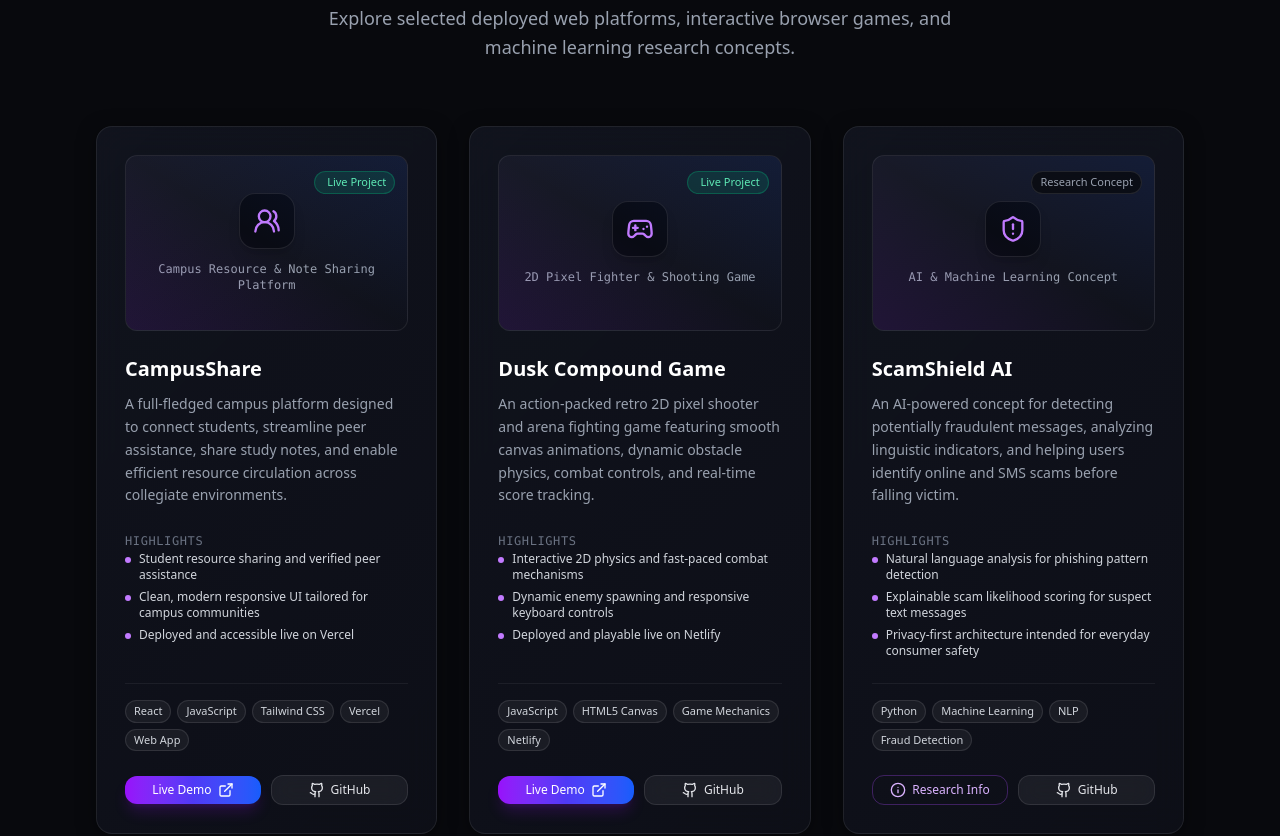
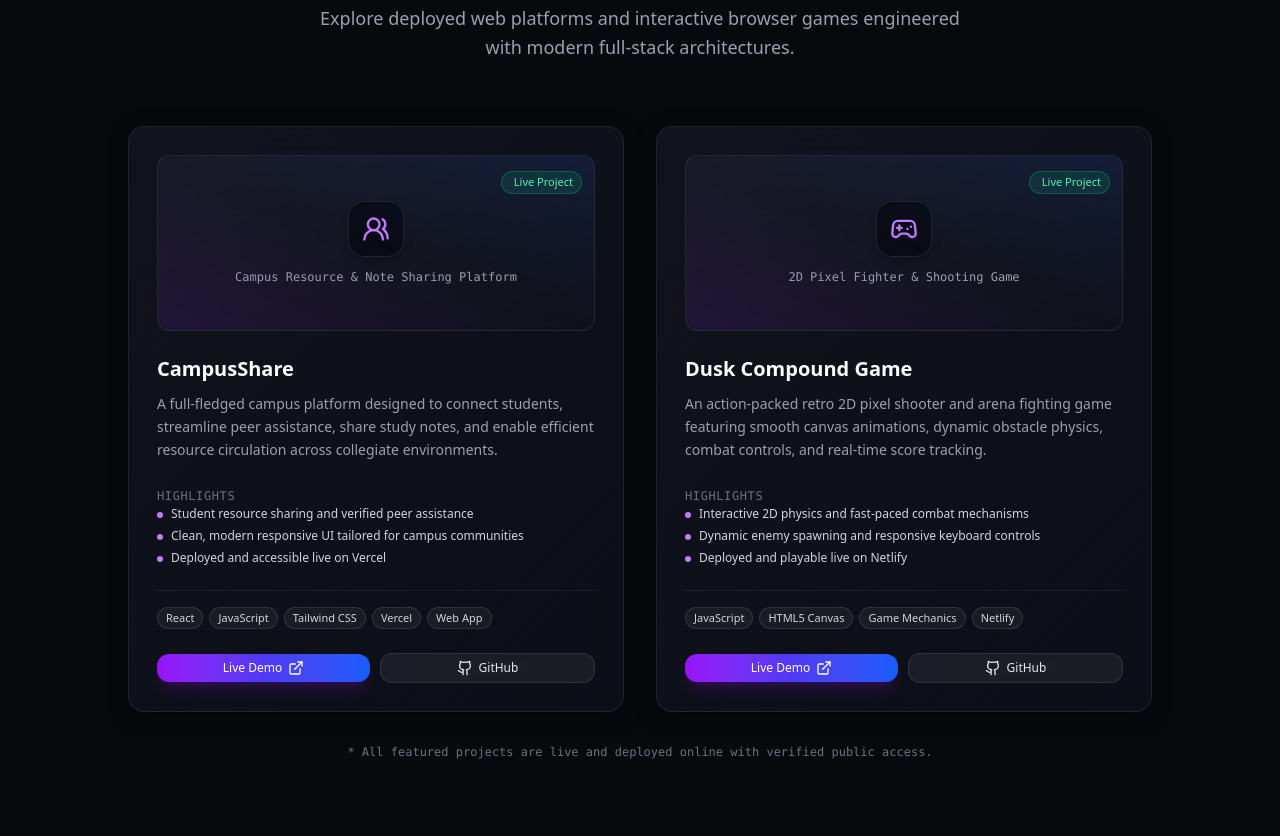
Before and after one commit to ABHISHEKTIWARI2413/portfolio, a React (Vite) app: page / in a window 1280 px wide. Shown: the part 3340-4176 px from the top of the page. Built offline with nearby package versions, Linux system fonts and the light colour scheme.

Commit message:
feat: remove ScamShield AI and present clean 2-column live deployed projects showcase

```diff
--- a/src/components/sections/Projects.jsx
+++ b/src/components/sections/Projects.jsx
@@ -1,11 +1,9 @@
 import React from 'react'
 import {
   FolderGit2,
-  ShieldAlert,
   Gamepad2,
   Users2,
   ExternalLink,
-  Info,
 } from 'lucide-react'
 import { projects } from '../../data/portfolioData'
 import { Container, SectionHeading, Card, Badge, Button, GithubIcon } from '../ui'
@@ -17,16 +15,9 @@ export default function Projects() {
         return Users2
       case 'dusk-compound-game':
         return Gamepad2
-      case 'scamshield-ai':
-        return ShieldAlert
       default:
         return FolderGit2
     }
-  }
-
-  const handleInfoClick = (e, project) => {
-    e.preventDefault()
-    alert(`"${project.title}" is currently in ${project.status.toLowerCase()} phase. Research and architecture are actively being developed.`)
   }
 
   return (
@@ -35,15 +26,14 @@ export default function Projects() {
         <SectionHeading
           tag="Featured Projects"
           tagIcon={FolderGit2}
-          title="Innovative Concepts &"
-          accentTitle="Active Builds"
-          subtitle="Explore selected deployed web platforms, interactive browser games, and machine learning research concepts."
+          title="Deployed Builds &"
+          accentTitle="Active Projects"
+          subtitle="Explore deployed web platforms and interactive browser games engineered with modern full-stack architectures."
         />
 
-        <div className="grid grid-cols-1 lg:grid-cols-3 gap-8">
+        <div className="grid grid-cols-1 md:grid-cols-2 gap-8 max-w-5xl mx-auto">
           {projects.map((project) => {
             const Icon = getProjectIcon(project.id)
-            const isLive = Boolean(project.demoUrl)
 
             return (
               <Card
@@ -51,7 +41,7 @@ export default function Projects() {
                 className="flex flex-col justify-between hover:border-purple-500/40 transition-all duration-300 group"
               >
                 <div>
-                  {/* Visual Header / Concept Banner */}
+                  {/* Visual Header / Banner */}
                   <div className="w-full h-44 rounded-xl bg-gradient-to-br from-[#181a28] to-[#0f111a] border border-white/[0.08] relative overflow-hidden flex flex-col items-center justify-center p-6 text-center mb-6 group-hover:border-purple-500/30 transition-colors">
                     <div className="absolute inset-0 bg-gradient-to-tr from-purple-600/10 via-transparent to-blue-600/10 pointer-events-none" />
 
@@ -65,11 +55,11 @@ export default function Projects() {
 
                     <div className="absolute top-3 right-3">
                       <Badge
-                        variant={isLive ? 'emerald' : 'outline'}
+                        variant="emerald"
                         size="sm"
-                        className={isLive ? 'bg-emerald-500/15 border-emerald-500/30 text-emerald-300' : 'bg-[#090a10]/80 backdrop-blur-sm border-white/10 text-gray-300'}
+                        className="bg-emerald-500/15 border-emerald-500/30 text-emerald-300"
                       >
-                        {isLive && <span className="w-1.5 h-1.5 rounded-full bg-emerald-400 animate-pulse mr-1" />}
+                        <span className="w-1.5 h-1.5 rounded-full bg-emerald-400 animate-pulse mr-1" />
                         {project.status}
                       </Badge>
                     </div>
@@ -112,7 +102,6 @@ export default function Projects() {
 
                   {/* Action Buttons */}
                   <div className="flex items-center gap-2.5">
-                    {isLive ? (
                     <Button
                       variant="primary"
                       size="sm"
@@ -124,18 +113,6 @@ export default function Projects() {
                     >
                       Live Demo
                     </Button>
-                    ) : (
-                      <Button
-                        variant="outline"
-                        size="sm"
-                        onClick={(e) => handleInfoClick(e, project)}
-                        icon={Info}
-                        className="flex-1 justify-center text-gray-300"
-                      >
-                        Research Info
-                      </Button>
-                    )}
-
                     <Button
                       variant="secondary"
                       size="sm"
@@ -155,7 +132,7 @@ export default function Projects() {
 
         <div className="mt-8 text-center">
           <p className="text-xs text-gray-500 font-mono">
-            * Live projects are hosted and accessible online. Concept builds are clearly marked in compliance with verified portfolio standards.
+            * All featured projects are live and deployed online with verified public access.
           </p>
         </div>
       </Container>
--- a/src/data/portfolioData.js
+++ b/src/data/portfolioData.js
@@ -112,23 +112,6 @@ export const projects = [
     status: "Live Project",
     accent: "indigo",
   },
-  {
-    id: "scamshield-ai",
-    title: "ScamShield AI",
-    type: "AI & Machine Learning Concept",
-    description:
-      "An AI-powered concept for detecting potentially fraudulent messages, analyzing linguistic indicators, and helping users identify online and SMS scams before falling victim.",
-    keyPoints: [
-      "Natural language analysis for phishing pattern detection",
-      "Explainable scam likelihood scoring for suspect text messages",
-      "Privacy-first architecture intended for everyday consumer safety"
-    ],
-    tags: ["Python", "Machine Learning", "NLP", "Fraud Detection"],
-    githubUrl: "https://github.com/ABHISHEKTIWARI2413",
-    demoUrl: null, // Concept / research phase
-    status: "Research Concept",
-    accent: "blue",
-  },
 ]
 
 export const educationData = [
```
Also changed, not shown: progress.txt, 1 other file (tests, documents, lock files or other folders). Lines whose indentation alone changed are shown as unchanged.
